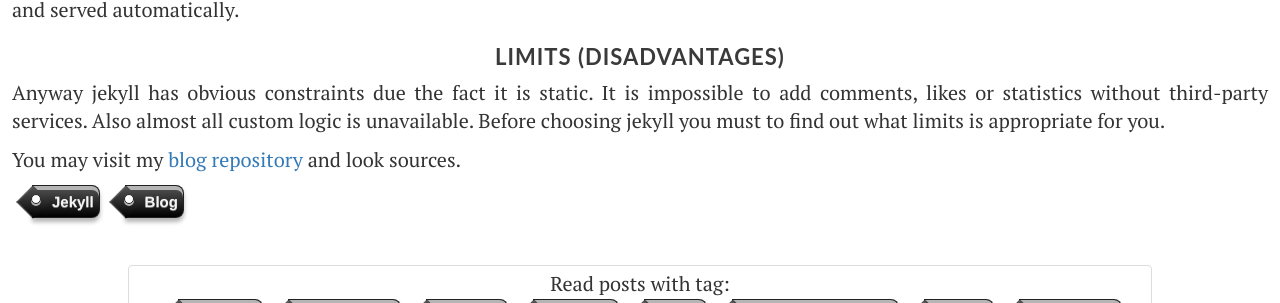
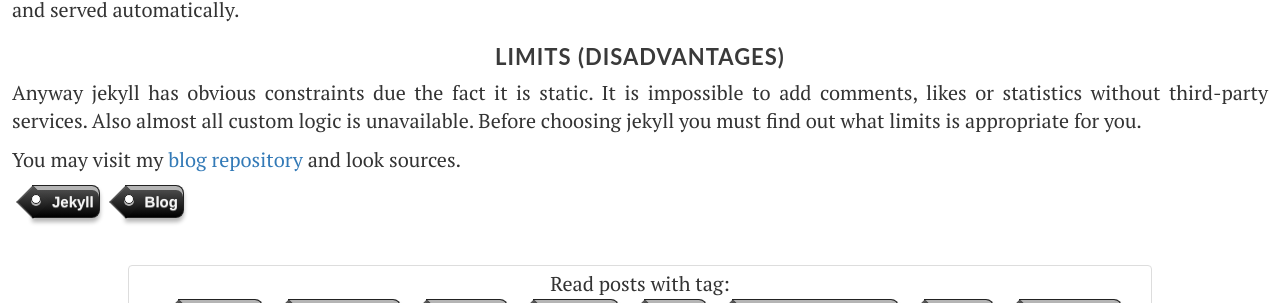
Before and after one commit to kosbr/kosbr.github.io, a Jekyll site: the page built from _posts/2016-10-13-jekyll.markdown, in a window 1280 px wide and 900 px high, scrolled down 1118 px. Shown: the part 347-650 px from the top of the window. Built offline with Jekyll 4.4.1, drawn with Linux system fonts in a browser that asks for light colours; nearby versions of some CDN libraries; some of the changed text lies outside the part shown.

```diff
--- a/_posts/2016-10-13-jekyll.markdown
+++ b/_posts/2016-10-13-jekyll.markdown
@@ -61,7 +61,7 @@ push a jekyll project there. It will be build and served automatically.
 
 Anyway jekyll has obvious constraints due the fact it is static. It is impossible to add comments, likes or statistics
 without third-party services. Also almost all custom logic is unavailable.
-Before choosing jekyll you must to find out what limits is appropriate for you.
+Before choosing jekyll you must find out what limits is appropriate for you.
 
 You may visit my [blog repository][myblog]{:target="_blank"} and look sources.
 
```
Also changed, not shown: other parts of _posts/2016-10-13-jekyll.markdown (+1 -1 lines).
